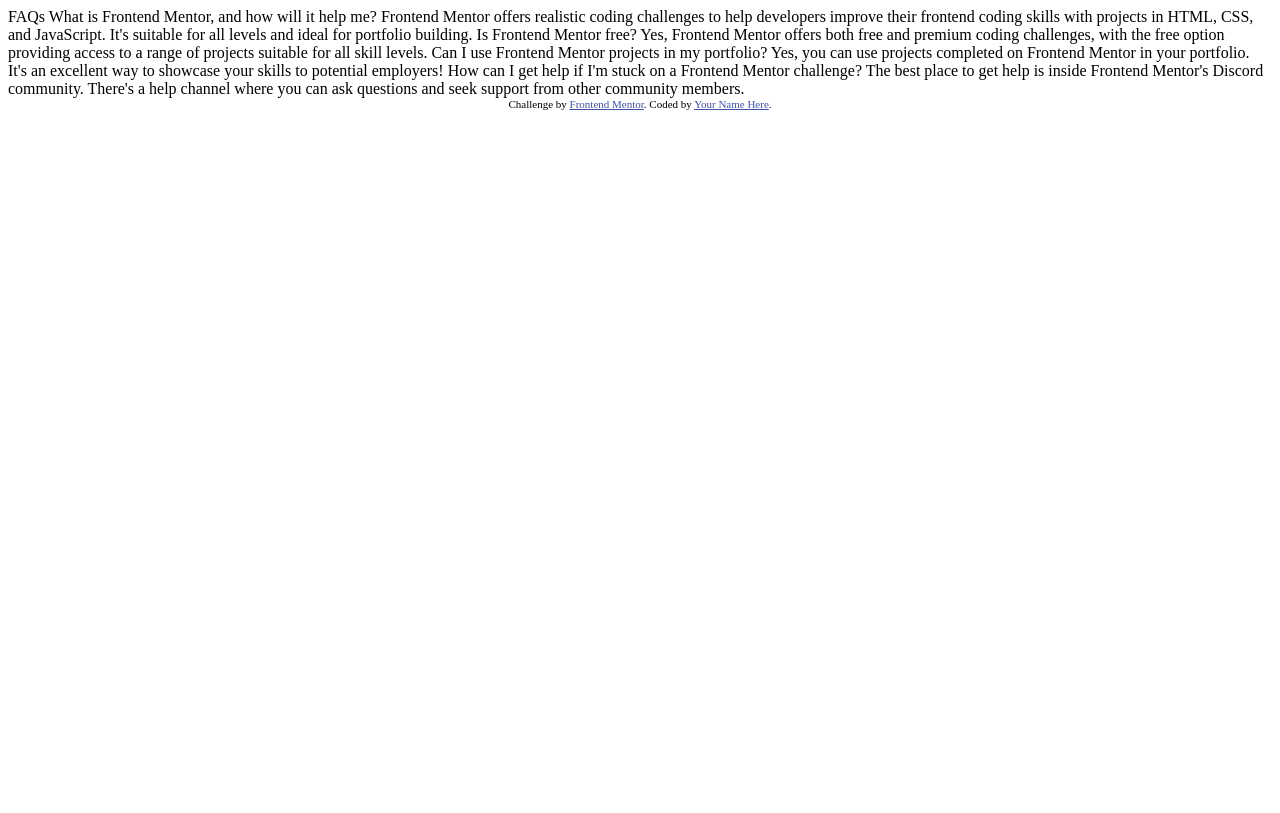
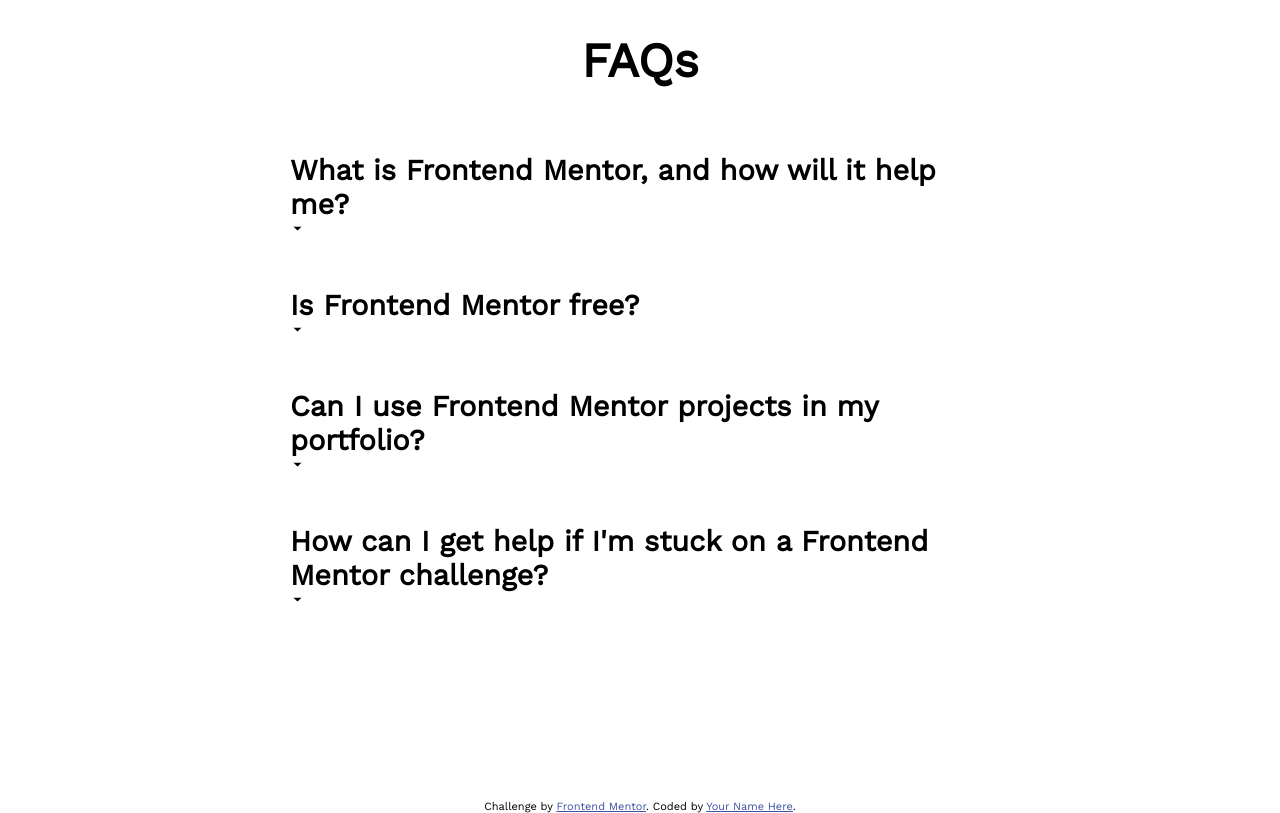
Before and after one commit to EduFlp/faqaccordion, a plain HTML site: page index.html in a window 1280 px wide. Drawn offline with nearby package versions, Linux system fonts and the light colour scheme.

Commit message:
progress

```diff
--- /dev/null
+++ b/app.js
@@ -0,0 +1,7 @@
+const faqs = document.querySelectorAll(".faq");
+
+faqs.forEach((faq) => {
+    faq.addEventListener("click", () => {
+        faq.classList.toggle("active");
+    })
+})
--- a/index.html
+++ b/index.html
@@ -3,6 +3,10 @@
 <head>
   <meta charset="UTF-8">
   <meta name="viewport" content="width=device-width, initial-scale=1.0"> <!-- displays site properly based on user's device -->
+  <link rel="stylesheet" href="style.css">
+  <link rel="preconnect" href="https://fonts.googleapis.com">
+  <link rel="preconnect" href="https://fonts.gstatic.com" crossorigin>
+  <link href="https://fonts.googleapis.com/css2?family=Work+Sans:ital,wght@400;600;700&display=swap"  rel="stylesheet">
 
   <link rel="icon" type="image/png" sizes="32x32" href="./assets/images/favicon-32x32.png">
 
@@ -15,34 +19,81 @@
   </style>
 </head>
 <body>
+  <section>
+    <h2 class="title">FAQs</h2>
+    <div class="faq">
+      <div class="questions">
+        <h3>What is Frontend Mentor, and how will it help me?</h3>
+        <svg width="15" height="10" viewBox="0 0 42 35">
+          <path d="M3 3L21 21L39 3"
+          stroke="white"
+          stroke-width="7"
+          stroke-linecap="round">
+          </path>
+        </svg>
+      <div class="answer">
+        <p>Frontend Mentor offers realistic coding challenges to help developers improve their
+          frontend coding skills with projects in HTML, CSS, and JavaScript. It's suitable for
+          all levels and ideal for portfolio building.</p>
+      </div>
+      </div>
+    </div>
 
-  FAQs
+    <div class="faq">
+      <div class="questions">
+        <h3>Is Frontend Mentor free?</h3>
+        <svg width="15" height="10" viewBox="0 0 42 35">
+          <path d="M3 3L21 21L39 3"
+          stroke="white"
+          stroke-width="7"
+          stroke-linecap="round">
+          </path>
+        </svg>
+      <div class="answer">
+        <p>Yes, Frontend Mentor offers both free and premium coding challenges, with the free
+          option providing access to a range of projects suitable for all skill levels.</p>
+      </div>
+      </div>
+    </div>
 
-  What is Frontend Mentor, and how will it help me?
+    <div class="faq">
+      <div class="questions">
+        <h3>Can I use Frontend Mentor projects in my portfolio?</h3>
+        <svg width="15" height="10" viewBox="0 0 42 35">
+          <path d="M3 3L21 21L39 3"
+          stroke="white"
+          stroke-width="7"
+          stroke-linecap="round">
+          </path>
+        </svg>
+      <div class="answer">
+        <p>Yes, you can use projects completed on Frontend Mentor in your portfolio. It's an excellent
+          way to showcase your skills to potential employers!</p>
+      </div>
+      </div>
+    </div>
 
-  Frontend Mentor offers realistic coding challenges to help developers improve their
-  frontend coding skills with projects in HTML, CSS, and JavaScript. It's suitable for
-  all levels and ideal for portfolio building.
-
-  Is Frontend Mentor free?
-
-  Yes, Frontend Mentor offers both free and premium coding challenges, with the free
-  option providing access to a range of projects suitable for all skill levels.
-
-  Can I use Frontend Mentor projects in my portfolio?
-
-  Yes, you can use projects completed on Frontend Mentor in your portfolio. It's an excellent
-  way to showcase your skills to potential employers!
-
-  How can I get help if I'm stuck on a Frontend Mentor challenge?
-
-  The best place to get help is inside Frontend Mentor's Discord community. There's a help
-  channel where you can ask questions and seek support from other community members.
-
-
+    <div class="faq">
+      <div class="questions">
+        <h3>How can I get help if I'm stuck on a Frontend Mentor challenge?</h3>
+        <svg width="15" height="10" viewBox="0 0 42 35">
+          <path d="M3 3L21 21L39 3"
+          stroke="white"
+          stroke-width="7"
+          stroke-linecap="round">
+          </path>
+        </svg>
+      <div class="answer">
+        <p>The best place to get help is inside Frontend Mentor's Discord community. There's a help
+          channel where you can ask questions and seek support from other community members.</p>
+      </div>
+      </div>
+    </div>
+  </section>
   <div class="attribution">
     Challenge by <a href="https://www.frontendmentor.io?ref=challenge" target="_blank">Frontend Mentor</a>.
     Coded by <a href="#">Your Name Here</a>.
   </div>
+  <script type="text/JavaScript" src="app.js" ></script>
 </body>
 </html>
--- /dev/null
+++ b/style.css
@@ -0,0 +1,48 @@
+* {
+    margin: 0;
+    padding: 0;
+    box-sizing: border-box;
+}
+body{
+    font-family: 'Work Sans', sans-serif;
+}
+
+section{
+    font-weight: 600;
+    min-height: 100vh;
+    width: 80%;
+    margin: 0 auto;
+    display: flex;
+    flex-direction: column;
+    align-items: center;
+}
+.title{
+    font-size: 3rem;
+    margin: 2rem 0rem;
+}
+.faq{
+    max-width: 700px;
+    margin-top: 2rem;
+    padding-bottom: 1rem;
+    cursor: pointer;
+}
+.questions{
+    align-items: center;
+}
+
+.questions h3{
+    font-size: 1.8rem;
+}
+.answer{
+    max-height: 0;
+    overflow: hidden;
+    transition: max-height 1.4s ease;
+}
+.answer p{
+    padding-top: 1rem;
+    line-height: 1.6;
+    font-size: 1.4rem;
+}
+.faq.active .answer{
+    max-height: 300px;
+}
```
